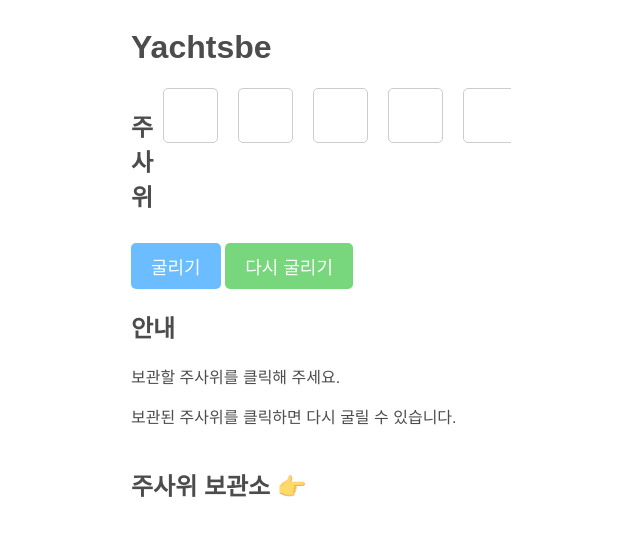
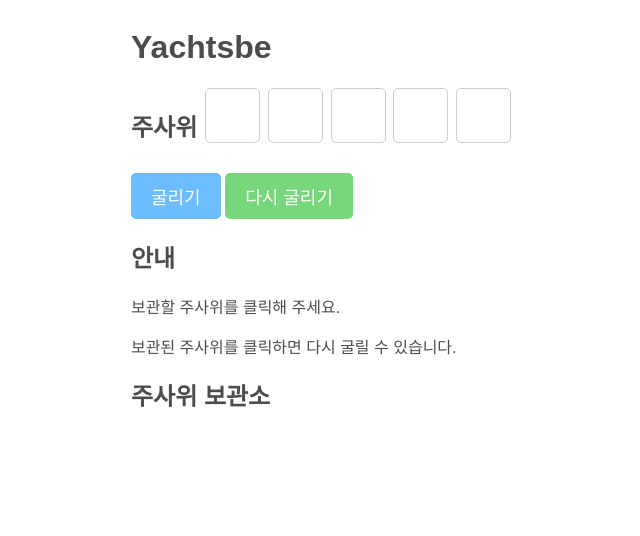
Before and after one commit to skojphy/yachtbe, a SvelteKit app: page / in a window 1280 px wide. Shown: the top 536 px of the page, without its empty margins (319-959 px from the left). Built offline with nearby package versions, Linux system fonts and the light colour scheme; a web font is replaced by a local one.

Commit message:
:lipstick: 주사위 컨테이너 스타일 수정

```diff
--- a/src/routes/+page.svelte
+++ b/src/routes/+page.svelte
@@ -56,8 +56,8 @@
 		<p>보관된 주사위를 클릭하면 다시 굴릴 수 있습니다.</p>
 	</div>
 
+	<h2>주사위 보관소</h2>
 	<div class="stored-dice-container">
-		<h2>주사위 보관소 👉</h2>
 		{#each storedDice as { id, value } (id)}
 			<div class="stored-dice">
 				<DiceEyes {value} isStored={true} />
@@ -74,6 +74,7 @@
 <style>
 	.dice-container {
 		display: flex;
+		justify-content: space-between;
 	}
 
 	.dice {
@@ -90,7 +91,6 @@
 		align-items: center;
 		font-size: 20px;
 		font-weight: bold;
-		margin: 0 10px;
 	}
 
 	.stored {
@@ -127,12 +127,15 @@
 	.stored-dice-container {
 		margin-top: 20px;
 		display: flex;
+		justify-content: center;
 	}
 
 	.stored-dice {
 		position: relative;
-		width: 40px;
-		height: 40px;
+		width: 50px;
+		max-width: 50px;
+		height: 50px;
+		max-height: 50px;
 		background-color: white;
 		border: 1px solid #ccc;
 		border-radius: 5px;
@@ -140,6 +143,6 @@
 		justify-content: center;
 		align-items: center;
 		font-size: 15px;
-		margin: 0 10px;
+		margin: 0 5px;
 	}
 </style>
```
